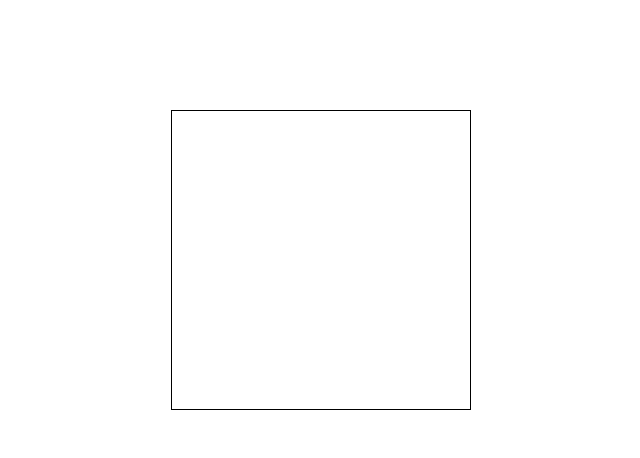
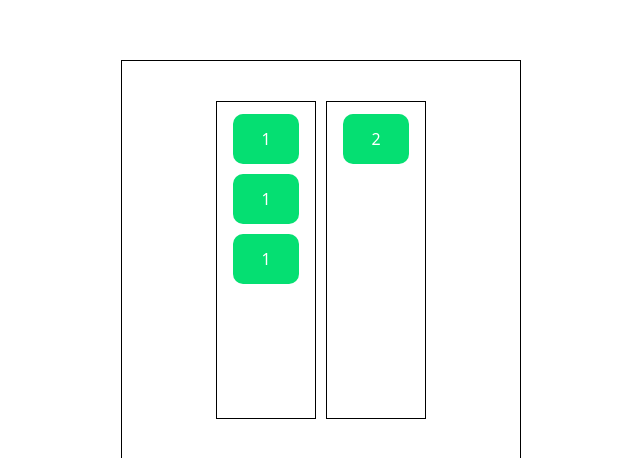
Before and after one commit to ALAAHAJHOUJ/Pratique2, a React (Vite) app: page / in a window 1280 px wide. Shown: the part 140-598 px from the top of the page, without its empty margins (319-959 px from the left). Built offline with nearby package versions, Linux system fonts and the light colour scheme.

Commit message:
changement dans le projet

```diff
--- /dev/null
+++ b/src/App444.jsx
@@ -0,0 +1,68 @@
+import React, { useEffect, useState } from 'react'
+
+function App444() {
+  const [elements,setElements]=useState([{id:0,idParent:1},{id:1,idParent:1},{id:2,idParent:2},{id:3,idParent:1}])
+  const [draggedElement,setDraggedElement]=useState(null)
+  const [Zone,setZone]=useState(null)
+
+
+
+  const Filtrer=(element)=>{
+    return elements.filter((ele,key)=>{
+      return ele.idParent==element;
+    }).map((ele,key)=>{
+      return <div draggable onDragStart={()=>{setDraggedElement(key);setZone(element)}} key={key} className='bg-green-400 text-white w-[90%] h-[50px] rounded-[10px] flex justify-center items-center'>{ele.idParent}</div>
+    })
+  }
+
+
+
+  const effectuer=(zone1)=>{
+
+       if(zone1==Zone) return
+       const element1=elements[draggedElement];
+
+       const Aux=Supprimer(draggedElement)
+       element1.idParent=zone1
+
+
+       Aux.push(element1)
+
+       console.log(Aux)
+
+       setElements(Aux)
+
+  }
+
+
+
+  const Supprimer=(index)=>{
+      const tableau=[...elements]
+      for(let i=index;i<tableau.length-1;i++){
+          elements[i]=elements[i+1]
+      }
+
+      tableau.pop()
+
+      return tableau
+  }
+
+
+  return (
+    <div className='border-[1px] border-black flex justify-center items-center gap-[10px] w-[400px] h-[400px]'>
+      <div id='1' onDragOver={(e)=>e.preventDefault()} onDrop={()=>{effectuer(1)}} className='border-[1px] border-black flex gap-[10px] flex-col justify-start items-center w-[100px] h-[80%] p-3'>
+        {
+           Filtrer(1)
+        }
+      </div>
+
+      <div id='2' onDragOver={(e)=>e.preventDefault()} onDrop={()=>{effectuer(2)}} className='border-[1px] border-black flex gap-[10px] flex-col justify-start items-center w-[100px] h-[80%] p-3'>
+        {
+          Filtrer(2)
+        }
+      </div>
+    </div>
+  )
+}
+
+export default App444
--- a/src/App88.jsx
+++ b/src/App88.jsx
@@ -1,24 +1,23 @@
 import React, { useState } from 'react'
 
 function App88() {
-  const [elements,setElements]=useState([{idparent:1},{idParent:1},{idParent:2}])
+  const [liste,setListe]=useState([{id:1}])
 
-  const Tester=async()=>{
-     for(let i=0;i<10;i++){
-          const promise1=new Promise((res,rej)=>{
-            setTimeout(() => {
-              res("hey I'm resolved")
-            }, 1000);
-          })
-         await promise1
-         const element=document.getElementsByClassName("element")[0]
-         element.innerHTML+="<div style='width:50px;height:50px;background:red;border-radius:10px'></div>"
-     }
+
+  const Ajouter=()=>{
+    if(liste.length==20) return
+    else setListe((prev)=>{
+      return [...prev,{id:prev[prev.length-1].id+1}]
+    })
   }
 
   return (
-    <div onClick={Tester} className='border element flex justify-center gap-[10px] items-center w-[300px] h-[300px] flex-wrap'>
-
+    <div onClick={Ajouter} className='border  element flex justify-center gap-[10px] items-center w-[300px] h-[300px] flex-wrap'>
+         {
+          liste.map((ele,key)=>{
+            return <div key={ele.id} className='text-white bg-green-400 rounded-[10px] w-[80px] h-[80px] flex justify-center items-center'>{ele.id}</div>
+          })
+         }
     </div>
   )
 }
--- a/src/main.jsx
+++ b/src/main.jsx
@@ -4,10 +4,11 @@ import './index.css'
 import App from './App.jsx'
 import App31 from './App31.jsx'
 import App88 from './App88.jsx'
+import App444 from './App444'
 
 
 
 createRoot(document.getElementById('root')).render(
-  <App88></App88>
+  <App444></App444>
 
 )
```
